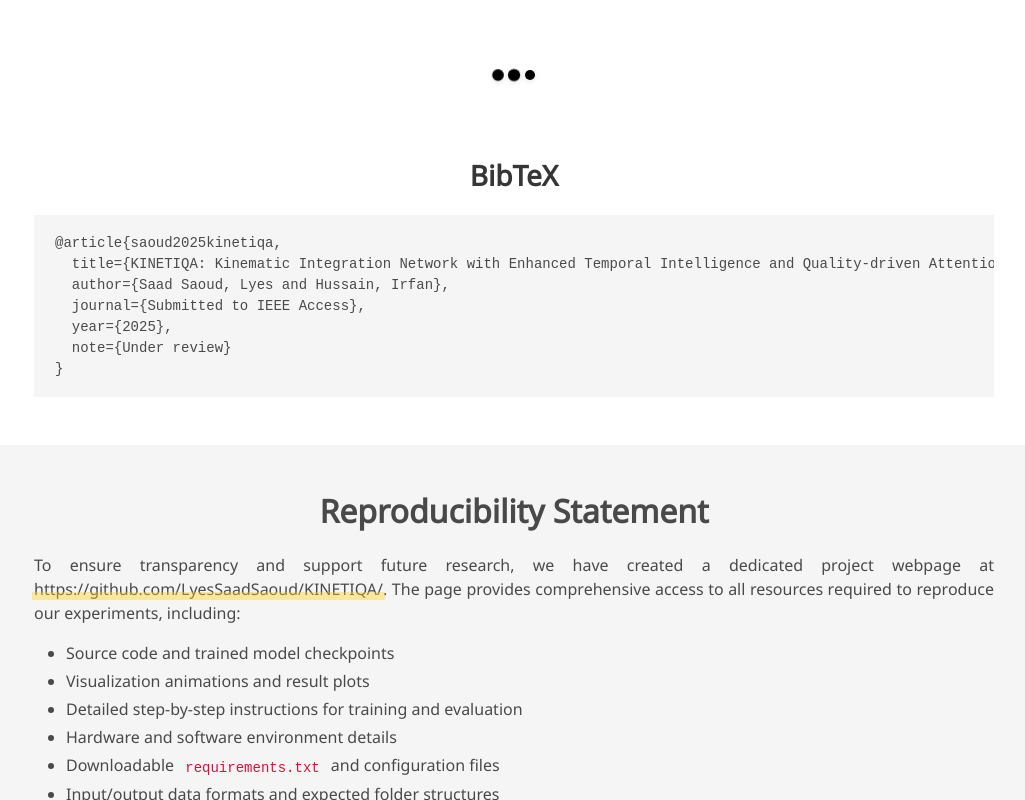
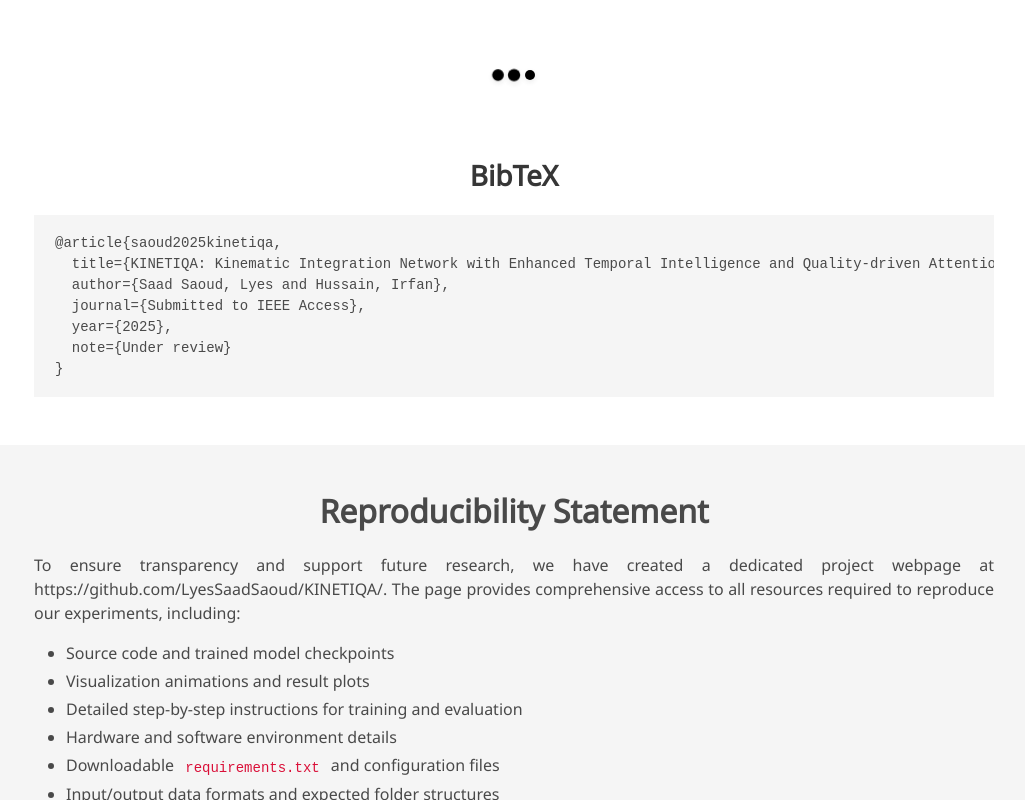
Before and after one commit to LyesSaadSaoud/KINETIQA-, a plain HTML site: page index.html in a window 1280 px wide. Shown: the part 1688-2488 px from the top of the page, without its empty margins (126-1151 px from the left). Drawn offline with nearby package versions, Linux system fonts and the light colour scheme; some icons are missing; a web font is replaced by a local one.

Commit message:
Update index.css

```diff
--- a/static/css/index.css
+++ b/static/css/index.css
@@ -191,7 +191,7 @@ a:after{
   bottom: 0;
   transition:top 200ms cubic-bezier(0, 0.8, 0.13, 1);
   /*background-color: rgba(225, 166, 121, 0.5);*/
-  background-color: rgba(255,211,30, 0.4);
+  background-color: rgba(255,211,30, 0.0);
 }
 .emojilink:after{
   background-color: rgba(255,211,30, 0.0)
```
